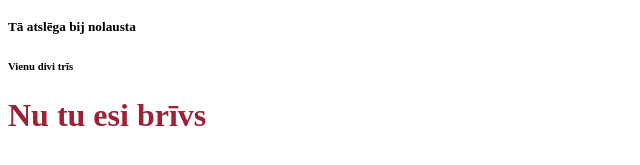
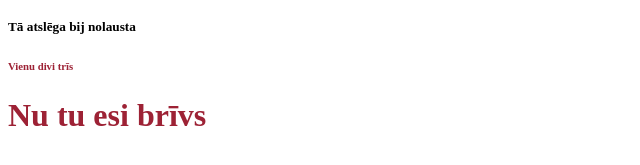
Before and after one commit to u171/new2, a plain HTML site: page index.html in a window 1280 px wide. Shown: the part 195-360 px from the top of the page, 0-640 px from the left. Drawn offline with Linux system fonts and the light colour scheme.

Commit message:
Update index.html

```diff
--- a/index.html
+++ b/index.html
@@ -11,7 +11,7 @@
 <h3 style="text-align:center;">Angliju anglija</h3>
 <h4 style="border:2px solid Tomato;">Bij aizslēgta un</h4>
 <h5>Tā atslēga bij nolausta</h5>
-<h6>Vienu divi trīs</h6>
+<h6 style="color:rgb(157,34,53)">Vienu divi trīs</h6>
 <h1 style="color:#9D2235">Nu tu esi brīvs</h1>
 
 </body>
```
